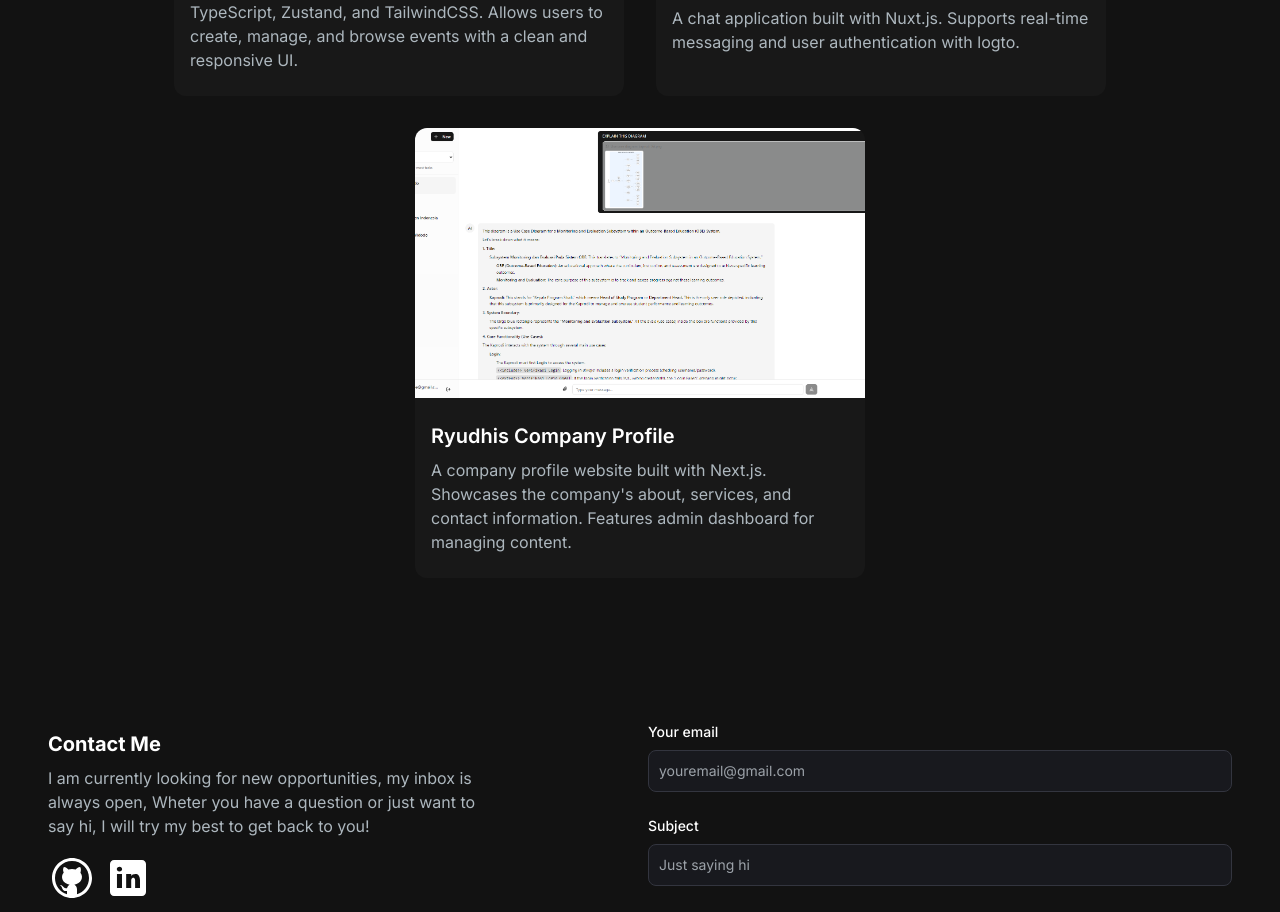
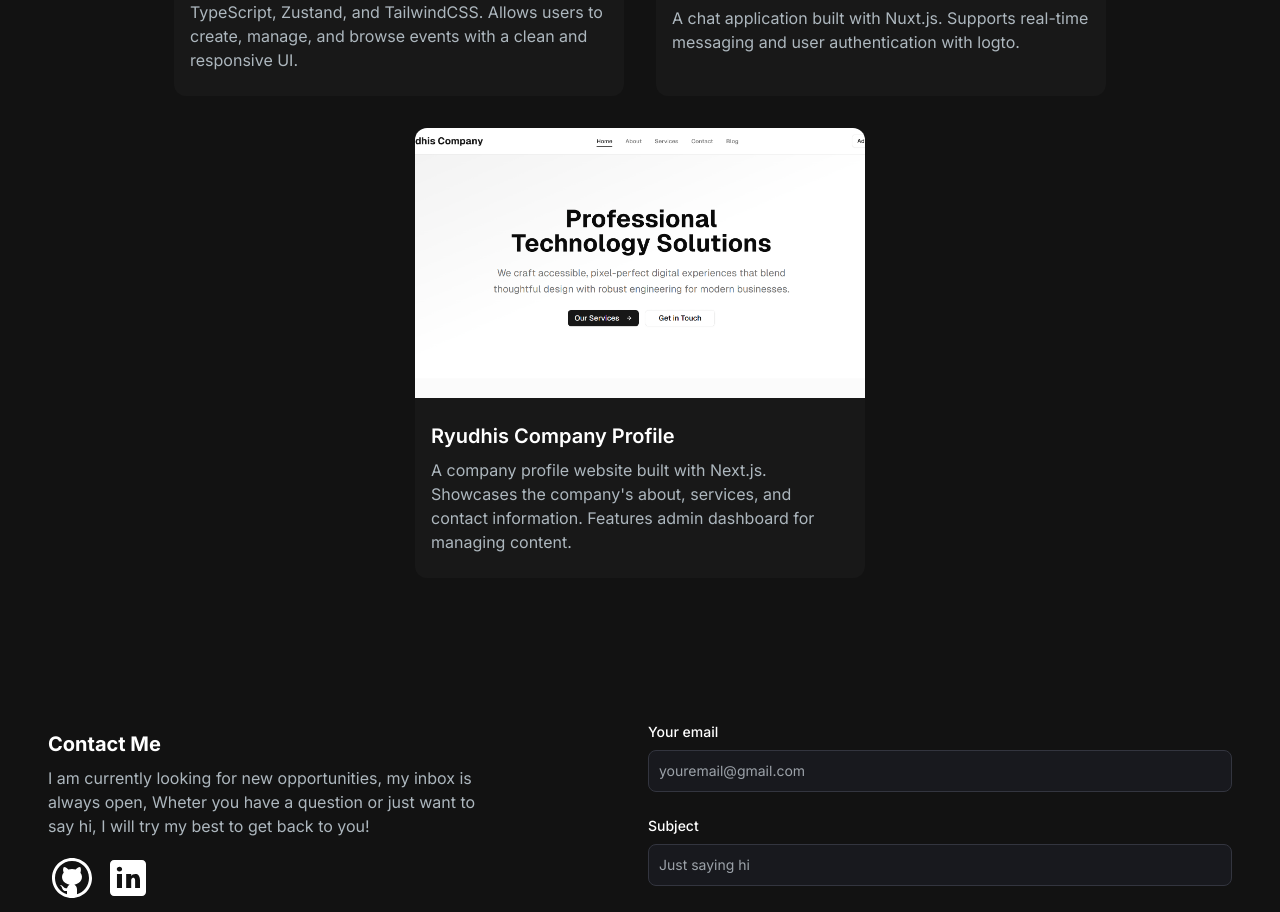
Before and after one commit to ryudhis/Portfolio, a Next.js app in the folder portfolio/: page / in a window 1280 px wide. Shown: the part 4405-5317 px from the top of the page. Built offline with nearby package versions, Linux system fonts and the light colour scheme.

Commit message:
Update ProjectsSection.jsx

```diff
--- a/portfolio/src/app/components/ProjectsSection.jsx
+++ b/portfolio/src/app/components/ProjectsSection.jsx
@@ -130,7 +130,7 @@ const projectsData = [
     title: "Ryudhis Company Profile",
     description:
       "A company profile website built with Next.js. Showcases the company's about, services, and contact information. Features admin dashboard for managing content.",
-    image: "/images/projects/12.png",
+    image: "/images/projects/13.png",
     tag: ["All", "Web"],
     gitUrl: "https://github.com/ryudhis/ryudhis-company-profile",
     demoUrl: "https://ryudhis-company-profile.vercel.app/",
```
